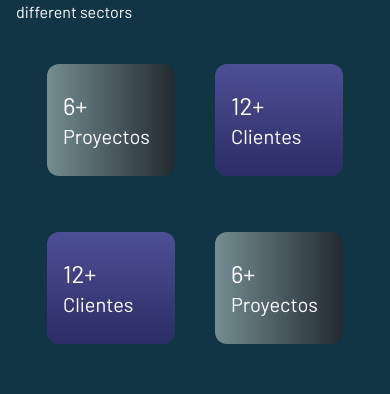
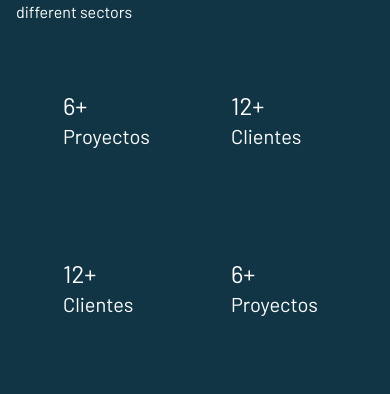
Before and after one commit to gustavo-gomez/portfolio, a Next.js app: page /en in a window 390 px wide. Shown: the part 1140-1534 px from the top of the page. Built offline with nearby package versions, Linux system fonts and the light colour scheme; a web font is replaced by a local one.

Commit message:
fix breakpoints, clean code

```diff
--- a/src/app/[locale]/globals.css
+++ b/src/app/[locale]/globals.css
@@ -29,18 +29,9 @@
   --gradient-dark-2: #d3d9d4;
 }
 
-/*.test {*/
-/*  color: #212a31; !*rgba(33, 42, 49, 100%) *!*/
-/*  color: #2e3944;*/
-/*  color: #124e66; !*rgba(18, 78, 102, 100%); *!*/
-/*  color: #748d92; !* rgba(116, 141, 146, 0.1) *!*/
-/*  color: #d3d9d4;*/
-/*}*/
-
 @layer components {
   .section {
-    @apply flex flex-col w-full min-h-[calc(100vh)] [&>div]:max-w-6xl items-center
-    /*@apply pt-20 max-w-6xl min-h-fit*/
+    @apply flex flex-col w-full min-h-[500px] [&>div]:max-w-7xl items-center pb-28
   }
 
   .gradient-title {
--- a/tailwind.config.ts
+++ b/tailwind.config.ts
@@ -6,13 +6,6 @@ const config: Config = {
       "./src/components/**/*.{js,ts,jsx,tsx,mdx}",
       "./src/app/**/*.{js,ts,jsx,tsx,mdx}",
     ],
-    // screens: {
-    //   xs: "480px",
-    //   sm: "640px",
-    //   md: "768px",
-    //   lg: "976px",
-    //   xl: "1440px",
-    // },
     darkMode: "class",
     theme: {
       screens:{
@@ -27,10 +20,7 @@ const config: Config = {
         backgroundColor: {
           'bg-dark-opacity-90': 'rgba(28, 39, 69, 0.4)'
         },
-        backgroundImage: {
-          'gradient-270': 'linear-gradient(270deg, #212a31 0%, #748d92 100%)',
-          'gradient-180': 'linear-gradient(180deg, #4D4F95 0%, #2B2D66 100%)',
-        },
+
         colors: {
           "light-bg-principal": 'var(--light-bg-principal)',
           "light-bg-secondary": 'var(--light-bg-secondary)',
```
